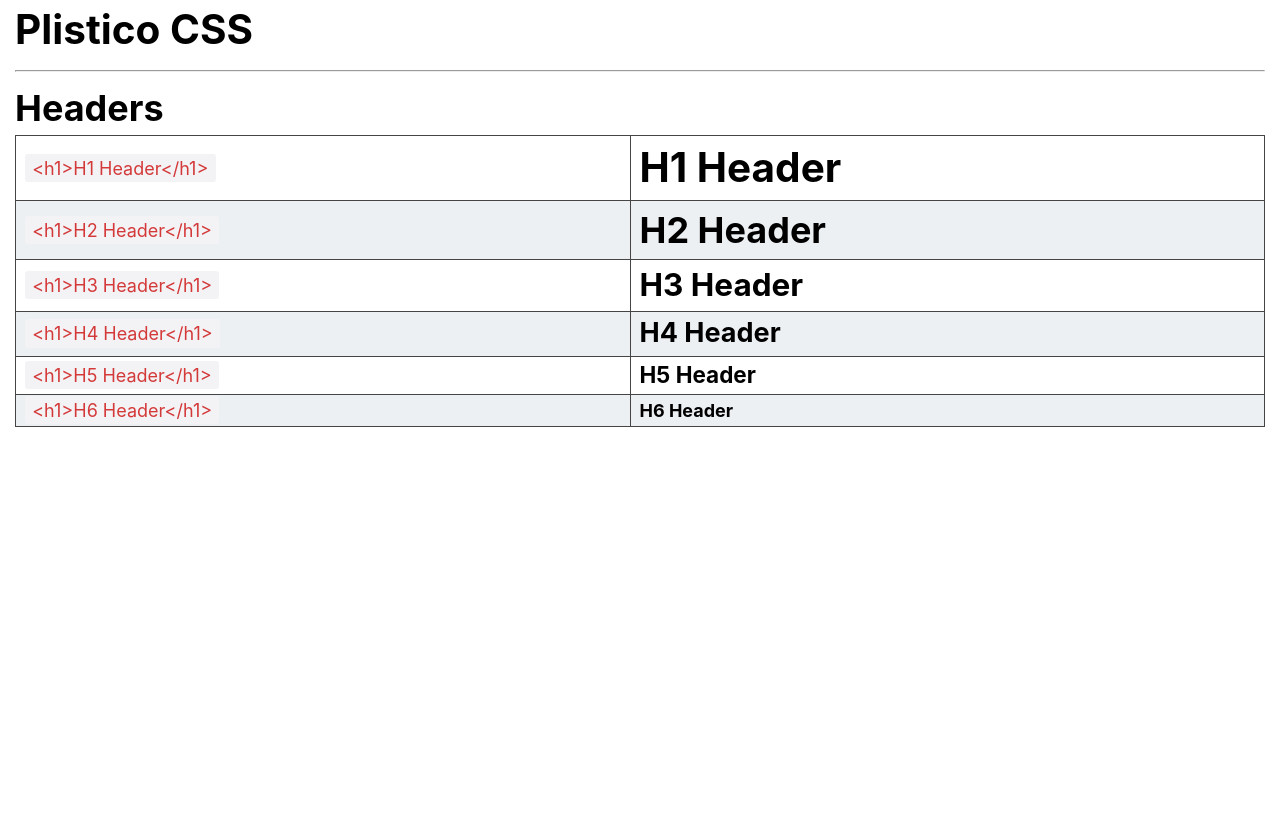
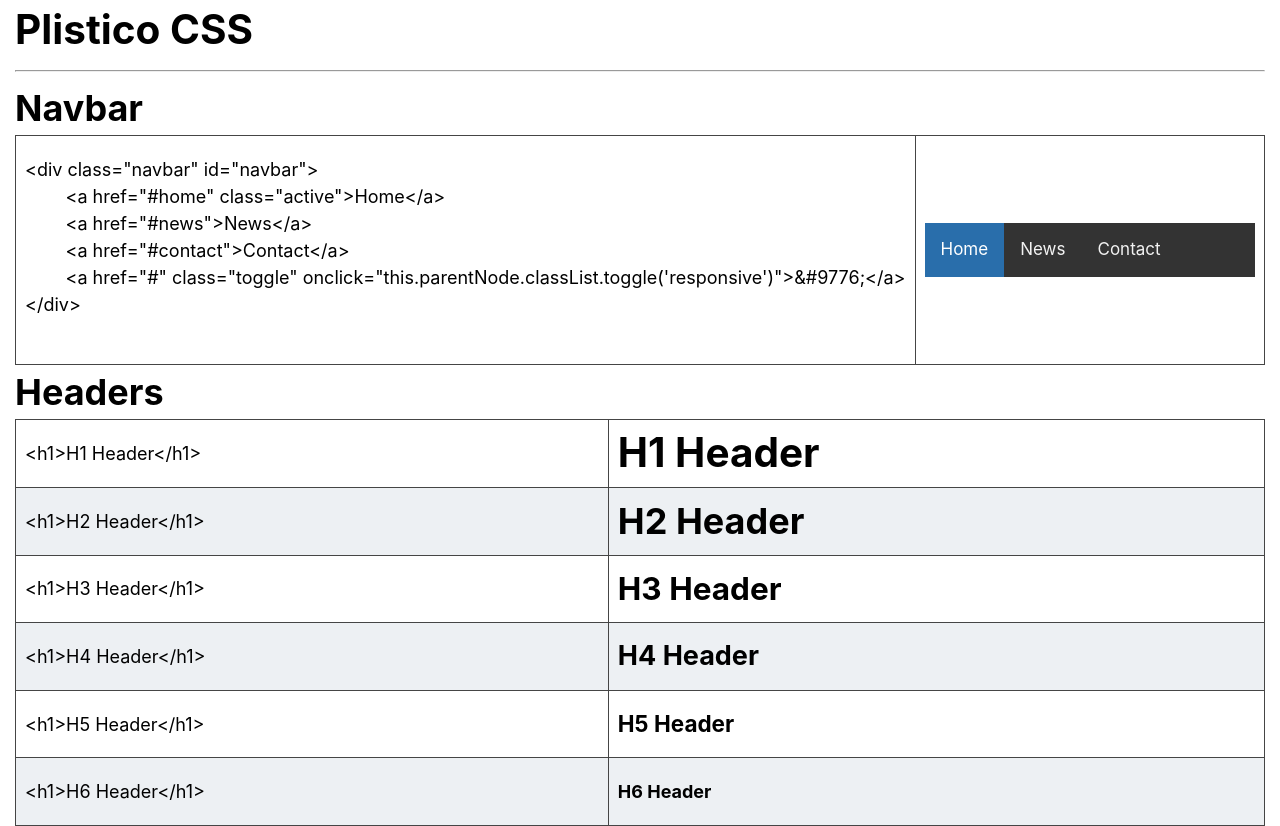
Before and after one commit to josephscott/plistico, a website: page docs/index.html in a window 1280 px wide. Before the commit the page ends 800 px from the top, so only its background shows below. Drawn offline with Linux system fonts and the light colour scheme.

Commit message:
Navbar example

```diff
--- a/docs/index.html
+++ b/docs/index.html
@@ -26,30 +26,53 @@
 <h1>Plistico CSS</h1>
 <hr />
 
+<h2>Navbar</h2>
+
+<table class="striped">
+	<tr>
+		<td style="width:30%"><pre>
+&lt;div class=&quot;navbar&quot; id=&quot;navbar&quot;&gt;
+	&lt;a href=&quot;#home&quot; class=&quot;active&quot;&gt;Home&lt;/a&gt;
+	&lt;a href=&quot;#news&quot;&gt;News&lt;/a&gt;
+	&lt;a href=&quot;#contact&quot;&gt;Contact&lt;/a&gt;
+	&lt;a href=&quot;#&quot; class=&quot;toggle&quot; onclick=&quot;this.parentNode.classList.toggle(&#39;responsive&#39;)&quot;&gt;&amp;#9776;&lt;/a&gt;
+&lt;/div&gt;
+		</pre></td>
+		<td>
+			<div class="navbar" id="navbar">
+				<a href="#home" class="active">Home</a>
+				<a href="#news">News</a>
+				<a href="#contact">Contact</a>
+				<a href="#" class="toggle" onclick="this.parentNode.classList.toggle('responsive')">&#9776;</a>
+			</div>
+		</td>
+	</tr>
+</table>
+
 <h2>Headers</h2>
 <table class="striped">
 	<tr>
-		<td><code>&lt;h1&gt;H1 Header&lt;/h1&gt;</code></td>
+		<td><pre>&lt;h1&gt;H1 Header&lt;/h1&gt;</pre></td>
 		<td><h1>H1 Header</h1></td>
 	</tr>
 	<tr>
-		<td><code>&lt;h1&gt;H2 Header&lt;/h1&gt;</code></td>
+		<td><pre>&lt;h1&gt;H2 Header&lt;/h1&gt;</pre></td>
 		<td><h2>H2 Header</h2></td>
 	</tr>
 	<tr>
-		<td><code>&lt;h1&gt;H3 Header&lt;/h1&gt;</code></td>
+		<td><pre>&lt;h1&gt;H3 Header&lt;/h1&gt;</pre></td>
 		<td><h3>H3 Header</h3></td>
 	</tr>
 	<tr>
-		<td><code>&lt;h1&gt;H4 Header&lt;/h1&gt;</code></td>
+		<td><pre>&lt;h1&gt;H4 Header&lt;/h1&gt;</pre></td>
 		<td><h4>H4 Header</h4></td>
 	</tr>
 	<tr>
-		<td><code>&lt;h1&gt;H5 Header&lt;/h1&gt;</code></td>
+		<td><pre>&lt;h1&gt;H5 Header&lt;/h1&gt;</pre></td>
 		<td><h5>H5 Header</h5></td>
 	</tr>
 	<tr>
-		<td><code>&lt;h1&gt;H6 Header&lt;/h1&gt;</code></td>
+		<td><pre>&lt;h1&gt;H6 Header&lt;/h1&gt;</pre></td>
 		<td><h6>H6 Header</h6></td>
 	</tr>
 </table>
```
